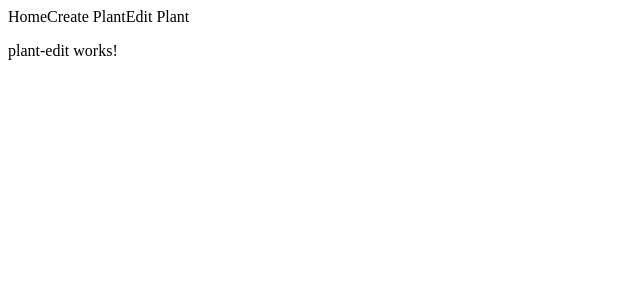
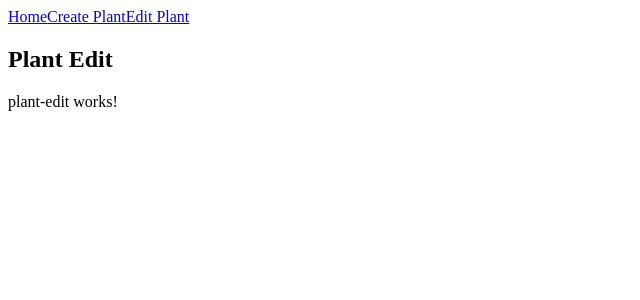
Before and after one commit to s00221640/Greenhouse_App_Part3-clientside, an Angular app in the folder greenhouse-app-part2/: page /edit/1 in a window 1280 px wide. Shown: the top 300 px of the page, without its empty margins (0-640 px from the left). Built offline with nearby package versions, Linux system fonts and the light colour scheme.

Commit message:
Plant edit
Fixed route, temporally removed style

```diff
--- a/greenhouse-app-part2/src/app/app.component.ts
+++ b/greenhouse-app-part2/src/app/app.component.ts
@@ -1,13 +1,18 @@
 import { Component } from '@angular/core';
-import { RouterOutlet } from '@angular/router';
+import { RouterModule, RouterOutlet } from '@angular/router';
 
 @Component({
   selector: 'app-root',
   standalone: true,
-  imports: [RouterOutlet],
-  templateUrl: './app.component.html',
-  styleUrl: './app.component.css'
+  imports: [RouterModule, RouterOutlet],
+  template: `
+    <nav>
+      <a routerLink="/">Home</a>
+      <a routerLink="/create">Create Plant</a>
+      <a routerLink="/edit/1">Edit Plant</a>
+    </nav>
+    <router-outlet></router-outlet>
+  `,
+  styleUrls: ['./app.component.css']
 })
-export class AppComponent {
-  title = 'greenhouse-app-part2';
-}
+export class AppComponent {}
--- a/greenhouse-app-part2/src/app/components/plant-edit/plant-edit.component.ts
+++ b/greenhouse-app-part2/src/app/components/plant-edit/plant-edit.component.ts
@@ -1,12 +1,13 @@
 import { Component } from '@angular/core';
+import { CommonModule } from '@angular/common';
 
 @Component({
   selector: 'app-plant-edit',
   standalone: true,
-  imports: [],
-  templateUrl: './plant-edit.component.html',
-  styleUrl: './plant-edit.component.css'
+  imports: [CommonModule],
+  template: `
+    <h2>Plant Edit</h2>
+    <p>plant-edit works!</p>
+  `
 })
-export class PlantEditComponent {
-
-}
+export class PlantEditComponent {}
--- a/greenhouse-app-part2/src/main.ts
+++ b/greenhouse-app-part2/src/main.ts
@@ -1,6 +1,8 @@
 import { bootstrapApplication } from '@angular/platform-browser';
-import { appConfig } from './app/app.config';
+import { provideRouter } from '@angular/router';
 import { AppComponent } from './app/app.component';
+import { routes } from './app/app.routes';
 
-bootstrapApplication(AppComponent, appConfig)
-  .catch((err) => console.error(err));
+bootstrapApplication(AppComponent, {
+  providers: [provideRouter(routes)],
+}).catch((err) => console.error(err));
```
